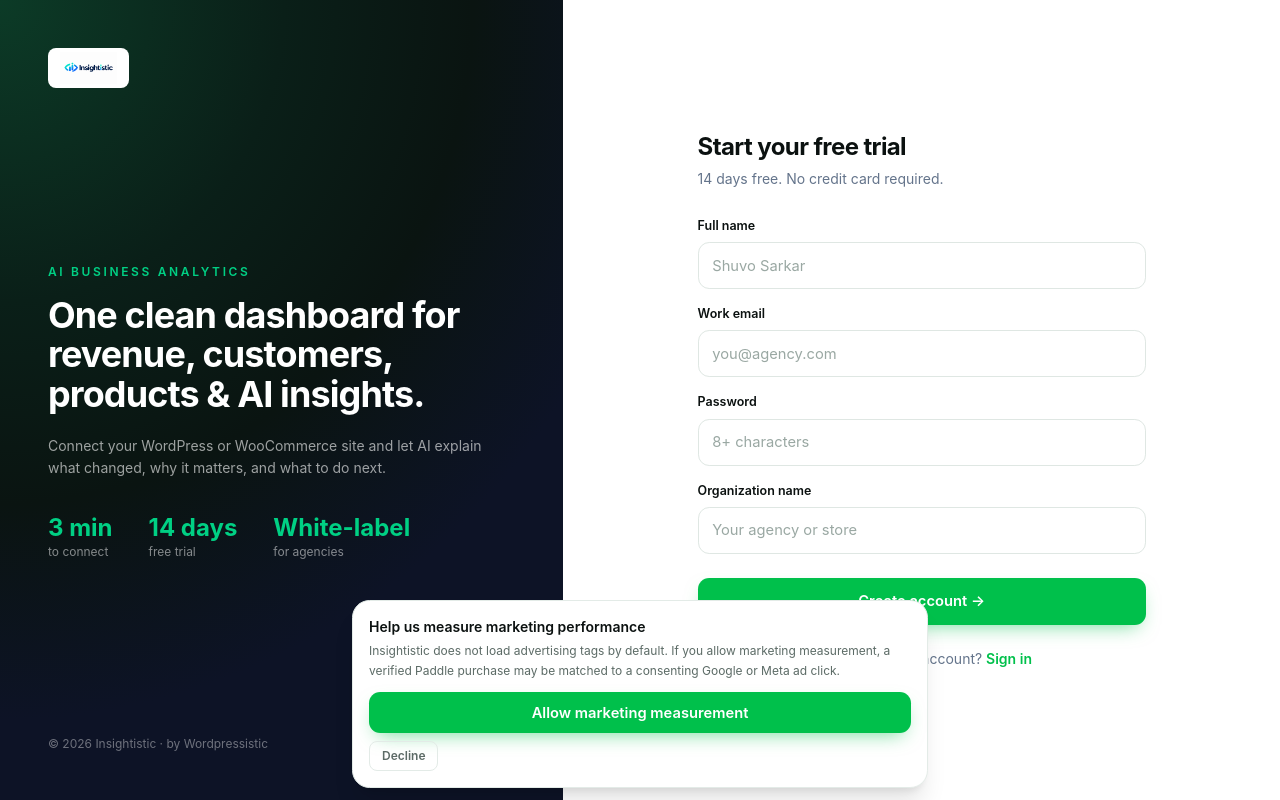
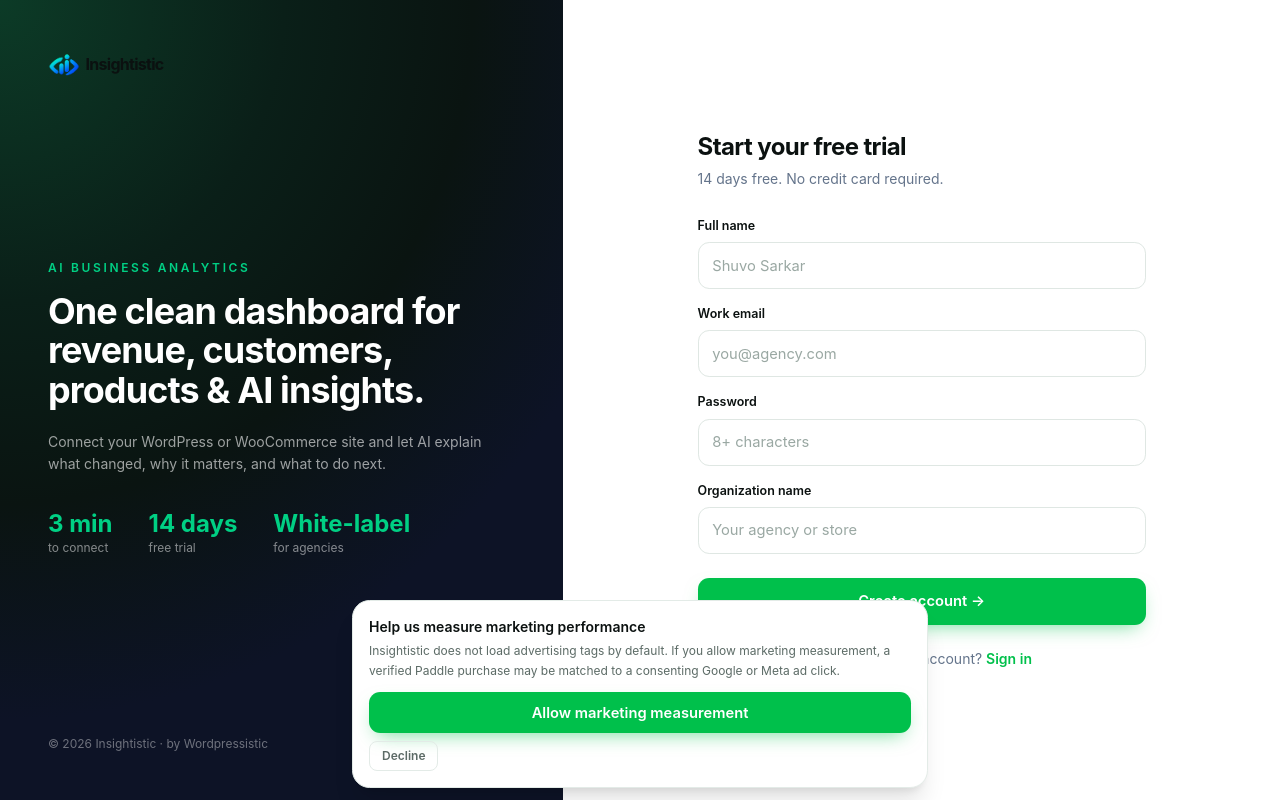
Before and after one commit to Shubochandrosarker/insightistic-app, a Next.js app in the folder insightistic-app/: page /register in a window 1280 px wide. Built offline with nearby package versions, Linux system fonts and the light colour scheme; no server answers.

Commit message:
Apply Insightistic brand assets and lifetime plan handoff

```diff
--- a/insightistic-app/app/auth/callback/page.tsx
+++ b/insightistic-app/app/auth/callback/page.tsx
@@ -42,7 +42,7 @@ export default function OAuthCallback() {
     <main className="flex min-h-screen items-center justify-center bg-bg px-6">
       <div className="w-full max-w-sm rounded-2xl border border-line bg-card p-8 text-center shadow-card">
         <div className="mx-auto mb-4 flex items-center justify-center gap-2">
-          <BrandLogo className="rounded-md bg-white px-2" imageClassName="h-8 w-auto" />
+          <BrandLogo size={32} />
         </div>
 
         {error ? (
--- a/insightistic-app/app/dashboard/layout.tsx
+++ b/insightistic-app/app/dashboard/layout.tsx
@@ -57,7 +57,7 @@ function DesktopSidebar() {
   return (
     <aside className="ins-scroll hidden w-60 shrink-0 flex-col overflow-y-auto border-r border-line bg-card lg:flex">
       <div className="flex items-center gap-2 px-5 py-5">
-        <BrandLogo className="rounded-md bg-white px-1.5" imageClassName="h-8 w-auto" />
+        <BrandLogo size={32} />
       </div>
 
       <nav className="flex-1 px-3 pb-4" aria-label="Dashboard sections">
--- a/insightistic-app/app/globals.css
+++ b/insightistic-app/app/globals.css
@@ -49,14 +49,47 @@ body {
 .ins-brand-logo {
   display: inline-flex;
   align-items: center;
-  justify-content: center;
-  overflow: hidden;
   flex-shrink: 0;
+  min-width: 0;
+  color: var(--ins-fg);
+  line-height: 1;
 }
-.ins-brand-logo img {
+.ins-brand-logo__wordmark {
   display: block;
   max-width: 100%;
   object-fit: contain;
+}
+.ins-brand-logo__lockup {
+  display: none;
+  align-items: center;
+  gap: 0.35rem;
+  color: inherit;
+  font-size: 1rem;
+  font-weight: 750;
+  letter-spacing: -0.045em;
+  white-space: nowrap;
+}
+.ins-brand-logo__mark {
+  display: block;
+  flex: 0 0 auto;
+  object-fit: contain;
+}
+.ins-brand-logo[data-variant="inverse"] .ins-brand-logo__wordmark,
+.ins-brand-logo[data-variant="icon"] .ins-brand-logo__wordmark {
+  display: none;
+}
+.ins-brand-logo[data-variant="inverse"] .ins-brand-logo__lockup,
+.ins-brand-logo[data-variant="icon"] .ins-brand-logo__lockup {
+  display: inline-flex;
+}
+.ins-brand-logo[data-variant="icon"] .ins-brand-logo__name {
+  display: none;
+}
+.dark .ins-brand-logo[data-variant="auto"] .ins-brand-logo__wordmark {
+  display: none;
+}
+.dark .ins-brand-logo[data-variant="auto"] .ins-brand-logo__lockup {
+  display: inline-flex;
 }
 
 .ins-logo-dot {
--- a/insightistic-app/app/layout.tsx
+++ b/insightistic-app/app/layout.tsx
@@ -8,7 +8,7 @@ export const metadata: Metadata = {
   title: "Insightistic — Search, AI Visibility & Website Intelligence",
   description:
     "Connect any website — WordPress, Shopify, Laravel or custom — and get search intelligence, AI visibility, site audits, uptime and traffic insights in one clean dashboard.",
-  icons: { icon: "/logos/insightistic-logo.png", apple: "/logos/insightistic-logo.png" },
+  icons: { icon: "/logos/insightistic-icon.png", apple: "/logos/insightistic-icon.png" },
 };
 
 // Apply the saved theme before first paint to avoid a flash of the wrong theme.
--- a/insightistic-app/app/register/page.tsx
+++ b/insightistic-app/app/register/page.tsx
@@ -11,6 +11,9 @@ const PLAN_LABELS: Record<string, string> = {
   growth: "Growth",
   agency: "Agency",
   agency_pro: "Agency Pro",
+  founder_tier_1: "Angel Solo lifetime",
+  founder_tier_2: "Angel Studio lifetime",
+  founder_tier_3: "Angel Agency lifetime",
 };
 
 export default function Register() {
@@ -73,7 +76,7 @@ export default function Register() {
     >
       {plan && (
         <div className="mb-5 inline-flex items-center gap-2 rounded-full border border-brand/30 bg-brand/10 px-3 py-1 text-xs font-semibold text-brand-700">
-          <span className="ins-logo-dot" /> {PLAN_LABELS[plan]} plan selected
+          <span className="ins-logo-dot" /> {PLAN_LABELS[plan]} selected
         </div>
       )}
 
--- a/insightistic-app/components/BrandLoader.tsx
+++ b/insightistic-app/components/BrandLoader.tsx
@@ -3,7 +3,7 @@ import { BrandLogo } from "@/components/BrandLogo";
 export function BrandLoader({ message = "Preparing your workspace…" }: { message?: string }) {
   return (
     <main className="flex min-h-screen flex-col items-center justify-center gap-5 bg-bg px-6">
-      <BrandLogo className="animate-[ins-fade_0.5s_ease] rounded-lg bg-white px-3" imageClassName="h-9 w-auto" />
+      <BrandLogo className="animate-[ins-fade_0.5s_ease]" size={36} />
       <div className="h-7 w-7 animate-spin rounded-full border-2 border-brand border-t-transparent" />
       <p className="text-sm text-muted">{message}</p>
     </main>
--- a/insightistic-app/components/BrandLogo.tsx
+++ b/insightistic-app/components/BrandLogo.tsx
@@ -1,15 +1,42 @@
 import type { HTMLAttributes } from "react";
 
 type BrandLogoProps = HTMLAttributes<HTMLSpanElement> & {
-  imageClassName?: string;
+  /** Pixel height for the wordmark or square mark. */
+  size?: number;
+  /** auto swaps to the light lockup when the app theme is dark. */
+  variant?: "auto" | "inverse" | "icon";
 };
 
-/** The canonical Insightistic wordmark used across public and authenticated UI. */
-export function BrandLogo({ className = "", imageClassName = "", ...props }: BrandLogoProps) {
+/** Transparent Insightistic wordmark on light surfaces, with an accessible lockup for dark surfaces. */
+export function BrandLogo({ className = "", size = 32, variant = "auto", ...props }: BrandLogoProps) {
+  const label = typeof props["aria-label"] === "string" ? props["aria-label"] : "Insightistic";
+
   return (
-    <span className={`ins-brand-logo ${className}`.trim()} {...props}>
+    <span
+      className={`ins-brand-logo ${className}`.trim()}
+      data-variant={variant}
+      role="img"
+      aria-label={label}
+      {...props}
+    >
       {/* eslint-disable-next-line @next/next/no-img-element -- static brand asset */}
-      <img src="/logos/insightistic-logo.png" alt="Insightistic" className={imageClassName} />
+      <img
+        src="/logos/insightistic-wordmark.png"
+        alt=""
+        aria-hidden="true"
+        className="ins-brand-logo__wordmark"
+        style={{ height: size }}
+      />
+      <span className="ins-brand-logo__lockup" aria-hidden="true">
+        {/* eslint-disable-next-line @next/next/no-img-element -- static brand asset */}
+        <img
+          src="/logos/insightistic-icon.png"
+          alt=""
+          className="ins-brand-logo__mark"
+          style={{ width: size, height: size }}
+        />
+        {variant !== "icon" && <span className="ins-brand-logo__name">{label}</span>}
+      </span>
     </span>
   );
 }
--- a/insightistic-app/components/app-shell/DesktopSidebar.tsx
+++ b/insightistic-app/components/app-shell/DesktopSidebar.tsx
@@ -26,7 +26,7 @@ export function DesktopSidebar({
   return (
     <aside className="ins-scroll hidden w-60 shrink-0 flex-col overflow-y-auto border-r border-line bg-card lg:flex">
       <div className="flex items-center gap-2 px-5 py-5">
-        <BrandLogo className="rounded-md bg-white px-1.5" imageClassName="h-8 w-auto" aria-label={brand} />
+        <BrandLogo size={32} aria-label={brand} />
       </div>
 
       <nav className="flex-1 px-3">
--- a/insightistic-app/components/app-shell/MobileTopbar.tsx
+++ b/insightistic-app/components/app-shell/MobileTopbar.tsx
@@ -6,7 +6,7 @@ import { BrandLogo } from "@/components/BrandLogo";
 export function MobileTopbar({ brand = "Insightistic", children }: { brand?: string; children?: ReactNode }) {
   return (
     <header className="sticky top-0 z-30 flex items-center gap-2 border-b border-line bg-bg/85 px-4 py-2.5 backdrop-blur lg:hidden">
-      <BrandLogo className="rounded-md bg-white px-1.5" imageClassName="h-7 w-auto" aria-label={brand} />
+      <BrandLogo size={28} aria-label={brand} />
       <div className="ml-auto flex items-center gap-2">{children}</div>
     </header>
   );
--- a/insightistic-app/components/auth/AuthShell.tsx
+++ b/insightistic-app/components/auth/AuthShell.tsx
@@ -36,9 +36,7 @@ export function AuthShell({
           }}
         />
         <div className="relative z-10 flex items-center gap-2">
-          {/* Wordmark PNG ships on a white field — a white chip keeps the
-              dark brand panel behind it clean in both themes. */}
-          <BrandLogo className="h-10 rounded-lg bg-white px-3" imageClassName="h-8 w-auto" />
+          <BrandLogo variant="inverse" size={32} />
         </div>
 
         <div className="relative z-10 max-w-md">
@@ -71,7 +69,7 @@ export function AuthShell({
       <section className="flex w-full flex-1 items-center justify-center px-6 py-12">
         <div className="w-full max-w-md">
           <Link href="/" className="mb-8 flex items-center gap-2 lg:hidden">
-            <BrandLogo className="rounded-md bg-white px-2" imageClassName="h-7 w-auto" />
+            <BrandLogo size={28} />
           </Link>
 
           <h1 className="text-2xl font-bold tracking-tight text-ink">{title}</h1>
--- a/insightistic-app/components/marketing/Nav.tsx
+++ b/insightistic-app/components/marketing/Nav.tsx
@@ -4,7 +4,7 @@ export function Nav() {
   return (
     <header className="mx-auto flex max-w-6xl items-center justify-between px-6 py-5">
       <Link href="/" aria-label="Insightistic home">
-        <BrandLogo className="rounded-lg bg-white px-2" imageClassName="h-9 w-auto" />
+        <BrandLogo size={36} />
       </Link>
       <nav className="flex items-center gap-5 text-sm text-slate-600">
         <Link href="/pricing" className="hover:text-slate-900">Pricing</Link>
```
Also changed, not shown: insightistic-app/app/dashboard/billing/page.tsx (+33 -6 lines), insightistic-app/public/logos/insightistic-icon.png (added), insightistic-app/public/logos/insightistic-wordmark.png (added).
